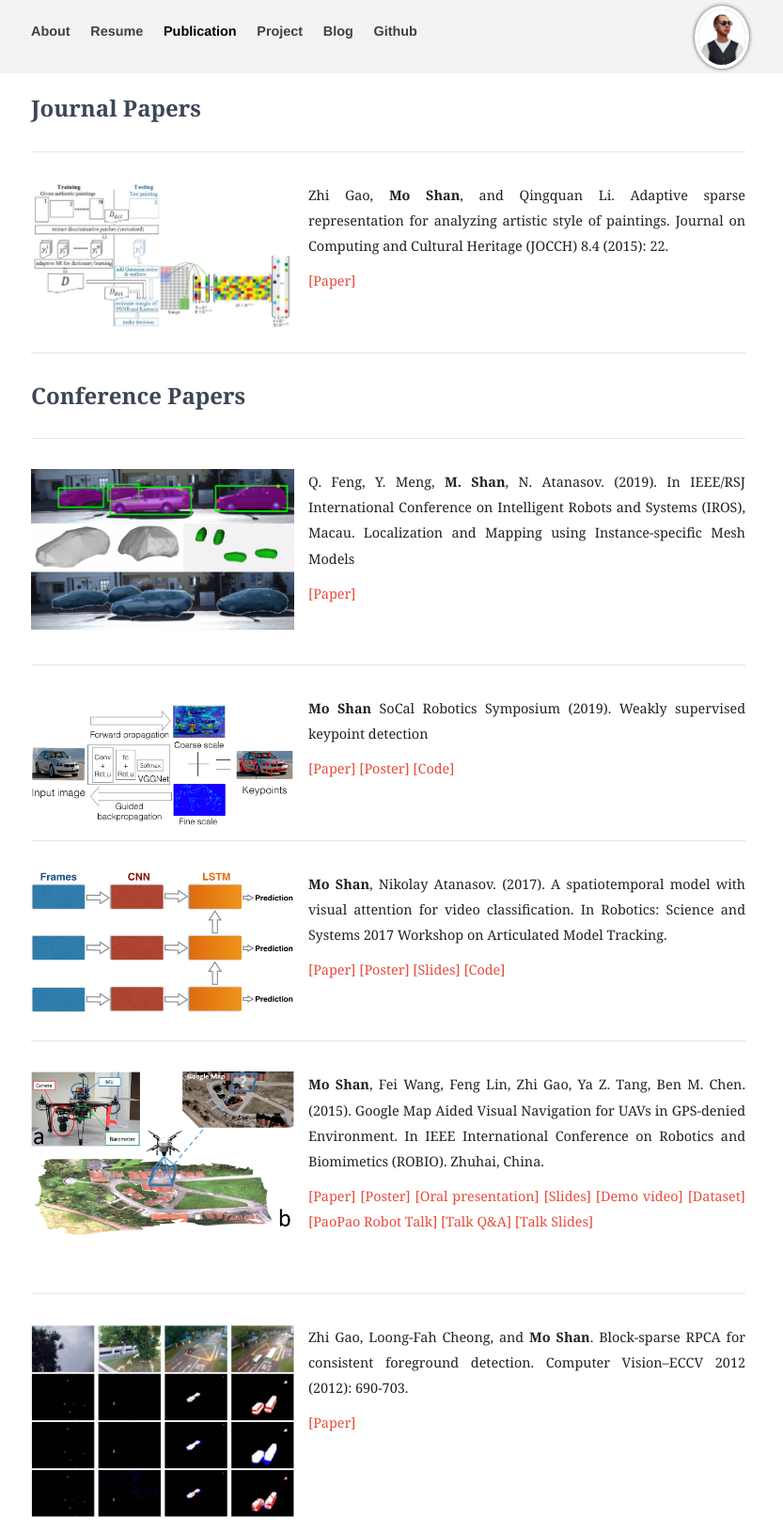
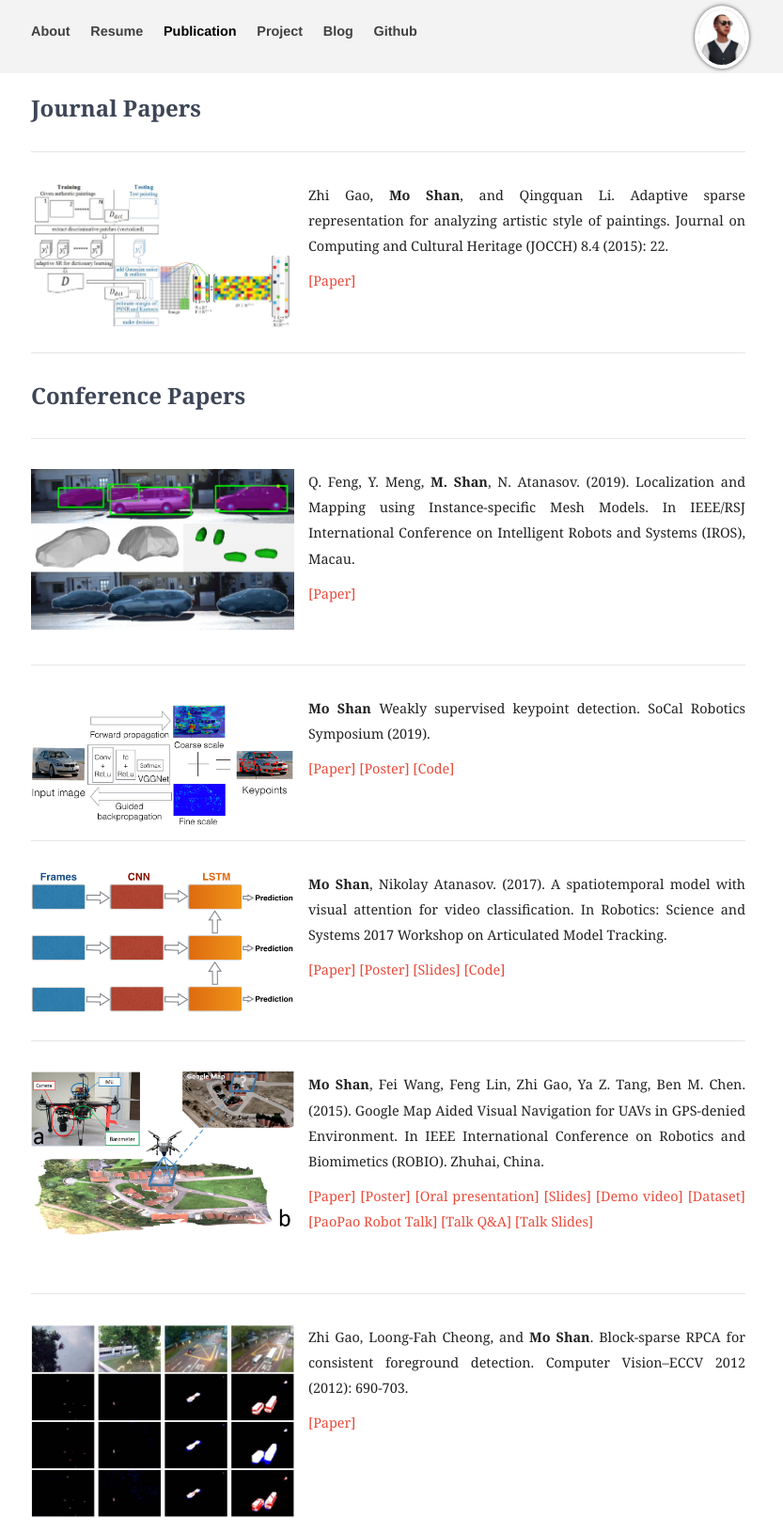
Before and after one commit to moshanATucsd/moshanATucsd.github.io, a Jekyll site: the page built from publication/index.html, in a window 1280 px wide. Shown: the whole page at 94% size, without its empty margins (227-1060 px from the left). Built offline with Jekyll 4.4.1, drawn with Linux system fonts in a browser that asks for light colours; nearby versions of some CDN libraries.

Commit message:
add iros

```diff
--- a/publication/index.html
+++ b/publication/index.html
@@ -44,9 +44,8 @@ category: publication
         </p>
 
         <p>
-        Q. Feng, Y. Meng, <strong>M. Shan</strong>, N. Atanasov. (2019). In
-        IEEE/RSJ International Conference on Intelligent Robots and Systems (IROS), Macau.
-        Localization and Mapping using Instance-specific Mesh Models
+        Q. Feng, Y. Meng, <strong>M. Shan</strong>, N. Atanasov. (2019). Localization and Mapping using Instance-specific Mesh Models.
+        In IEEE/RSJ International Conference on Intelligent Robots and Systems (IROS), Macau.
         </p>
 
         <p>
@@ -65,8 +64,8 @@ category: publication
         </p>
 
         <p>
-        <strong>Mo Shan</strong> SoCal Robotics Symposium (2019).
-        Weakly supervised keypoint detection
+        <strong>Mo Shan</strong> Weakly supervised keypoint detection.
+        SoCal Robotics Symposium (2019).
         </p>
 
         <p>
```
